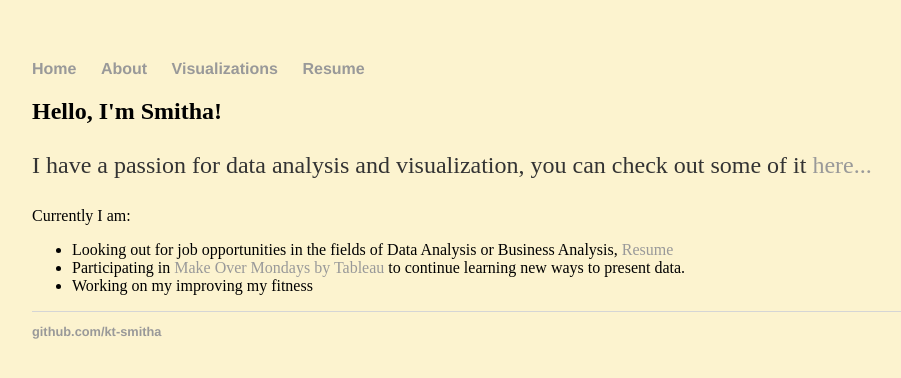
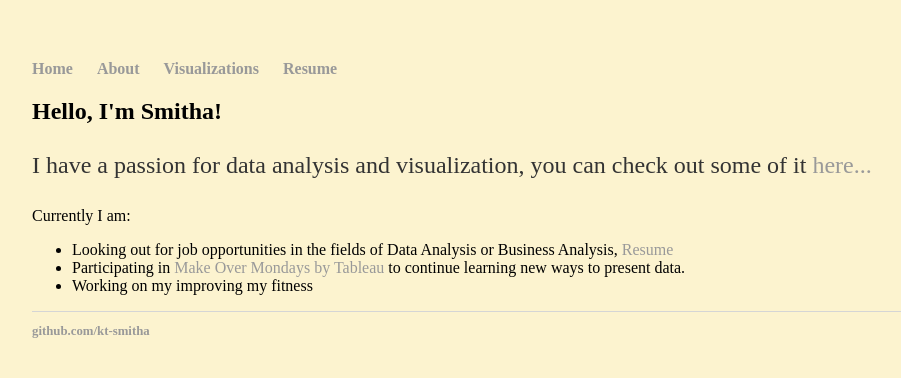
Before and after one commit to kt-smitha/kt-smitha.github.io, a Jekyll site: the page built from index.html, in a window 1280 px wide. Shown: the top 378 px of the page, without its empty margins (160-1061 px from the left). Built offline with Jekyll 4.4.1, drawn with Linux system fonts in a browser that asks for light colours.

Commit message:
Update main.css

```diff
--- a/css/main.css
+++ b/css/main.css
@@ -3,7 +3,7 @@
     width: 70%;
 }
 nav ul, footer ul {
-    font-family:'Helvetica', 'Arial', 'Sans-Serif';
+    font-family:'Roboto Slab';
     padding: 0px;
     list-style: none;
     font-weight: bold;
@@ -21,12 +21,14 @@
 }
 h1 {
     font-size: 3em;
-    font-family:'Helvetica', 'Arial', 'Sans-Serif';
+    font-family:'Roboto Slab';
 }
 p {
     font-size: 1.5em;
     line-height: 1.4em;
     color: #333;
+    font family = 'Roboto Slab';
+    size = 3;
 }
 footer {
     border-top: 1px solid #d5d5d5;
```
